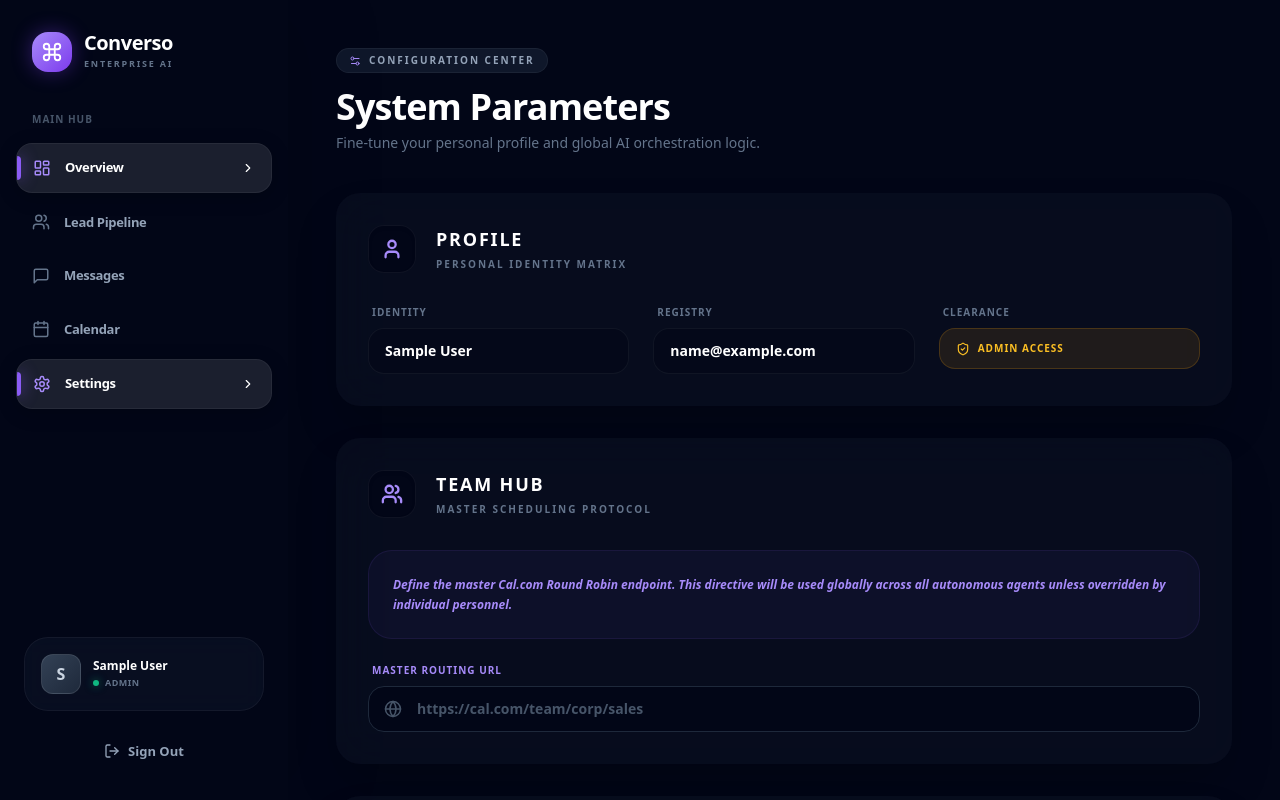
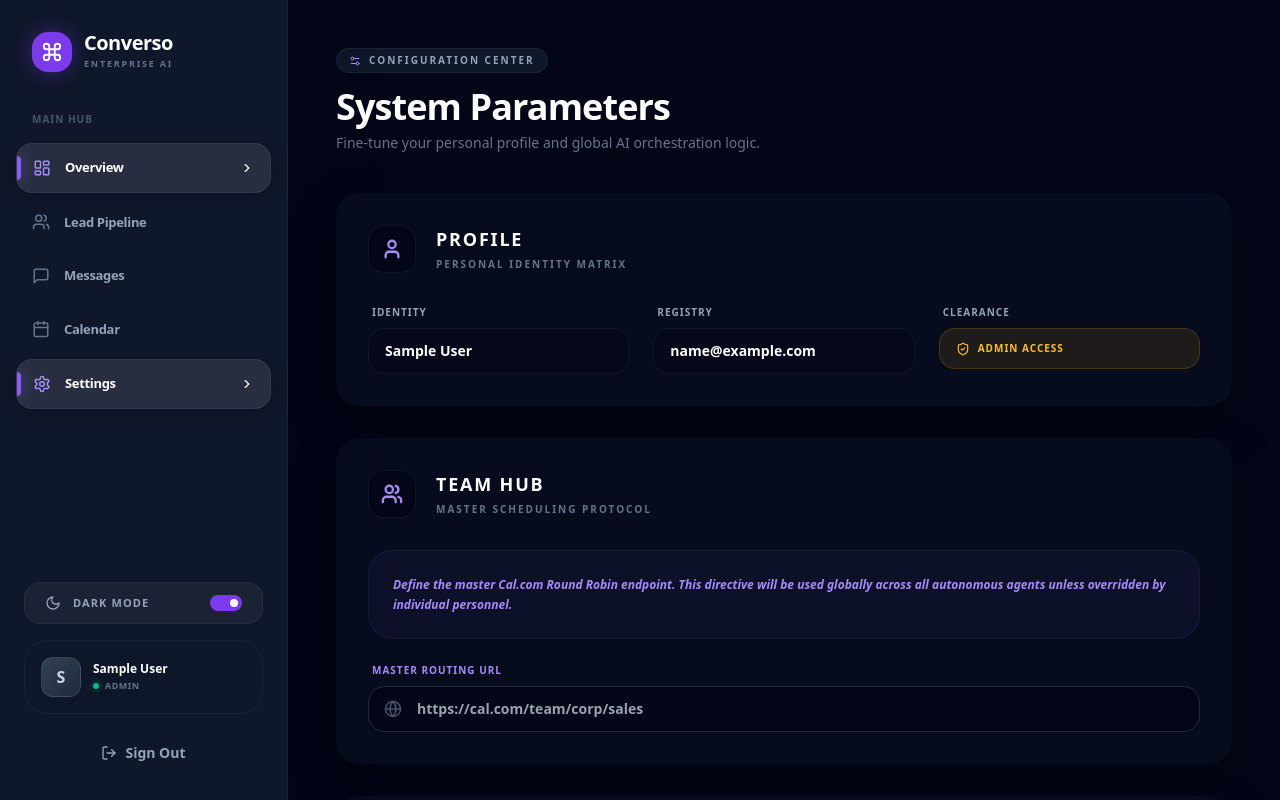
Before and after one commit to vselvaraj6/converso, a Next.js app in the folder frontend/: page /dashboard/settings in a window 1280 px wide. Shown: the top 800 px of the page. Built offline with nearby package versions, Linux system fonts and the light colour scheme; no server answers; sample sign-in values are in the browser's storage.

Commit message:
feat: implement dual-mode theme system with sliding toggle, global persistence, and soft-slate light mode

```diff
--- a/frontend/app/dashboard/layout.tsx
+++ b/frontend/app/dashboard/layout.tsx
@@ -4,25 +4,30 @@ import { useRouter, usePathname } from 'next/navigation'
 import { getStoredUser } from '@/lib/api'
 import Sidebar from '@/components/Sidebar'
 import { Menu, X, Command } from 'lucide-react'
+import { useTheme } from '@/components/ThemeProvider'
+import clsx from 'clsx'
 
 export default function DashboardLayout({ children }: { children: React.ReactNode }) {
   const router = useRouter()
   const pathname = usePathname()
+  const { theme } = useTheme()
   const [isSidebarOpen, setIsSidebarOpen] = useState(false)
 
   useEffect(() => {
     if (!getStoredUser()) router.replace('/login')
   }, [router])
 
-  // Close sidebar on navigation
   useEffect(() => {
     setIsSidebarOpen(false)
   }, [pathname])
 
   return (
-    <div className="flex flex-col md:flex-row min-h-screen bg-slate-950 text-slate-200">
+    <div className={clsx(
+      "flex flex-col md:flex-row min-h-screen transition-colors duration-300",
+      theme === 'dark' ? "bg-slate-950 text-slate-200" : "bg-[#f8fafc] text-slate-900"
+    )}>
       {/* Mobile Header */}
-      <header className="flex md:hidden items-center justify-between px-6 h-16 bg-slate-900/50 backdrop-blur-xl border-b border-white/5 sticky top-0 z-30">
+      <header className="flex md:hidden items-center justify-between px-6 h-16 bg-[#0f172a] border-b border-white/5 sticky top-0 z-30">
         <div className="flex items-center gap-2">
           <div className="w-8 h-8 rounded-lg bg-brand-600 flex items-center justify-center shadow-lg shadow-brand-500/20">
             <Command size={18} className="text-white" />
@@ -47,7 +52,7 @@ export default function DashboardLayout({ children }: { children: React.ReactNod
 
       {/* Sidebar */}
       <div className={`
-        fixed inset-y-0 left-0 z-50 w-72 transform transition-transform duration-500 ease-in-out bg-slate-950 md:relative md:translate-x-0 md:z-auto
+        fixed inset-y-0 left-0 z-50 transform transition-transform duration-500 ease-in-out md:relative md:translate-x-0 md:z-auto
         ${isSidebarOpen ? 'translate-x-0' : '-translate-x-full'}
       `}>
         <Sidebar />
--- a/frontend/app/globals.css
+++ b/frontend/app/globals.css
@@ -3,6 +3,7 @@
 @tailwind utilities;
 
 :root {
+  /* Default: Light Mode */
   --brand-50: #f5f3ff;
   --brand-100: #ede9fe;
   --brand-200: #ddd6fe;
@@ -13,94 +14,95 @@
   --brand-700: #6d28d9;
   --brand-800: #5b21b6;
   --brand-900: #4c1d95;
-  --background: #020617; /* Obsidian background */
+
+  --background: #f8fafc;
+  --foreground: #0f172a;
+  --card-bg: rgba(255, 255, 255, 0.8);
+  --card-border: rgba(241, 245, 249, 1);
+  --input-bg: #ffffff;
+  --input-border: #e2e8f0;
+  --sidebar-bg: #0f172a; /* Keep sidebar dark always for premium feel */
+  --text-muted: #64748b;
+  --glass-effect: blur(16px);
+}
+
+[data-theme='dark'] {
+  --background: #020617;
   --foreground: #f8fafc;
+  --card-bg: rgba(15, 23, 42, 0.6);
+  --card-border: rgba(30, 41, 59, 0.5);
+  --input-bg: rgba(2, 6, 23, 0.5);
+  --input-border: rgba(30, 41, 59, 1);
+  --text-muted: #94a3b8;
 }
 
 @layer base {
   body {
-    @apply bg-slate-950 text-slate-200 antialiased selection:bg-brand-500/30 selection:text-white;
-    background-image:
-      radial-gradient(at 0% 0%, hsla(253,16%,7%,1) 0, transparent 50%),
-      radial-gradient(at 50% 0%, hsla(225,39%,10%,1) 0, transparent 50%),
-      radial-gradient(at 100% 0%, hsla(339,49%,10%,1) 0, transparent 50%);
+    @apply antialiased transition-colors duration-300;
+    background-color: var(--background);
+    color: var(--foreground);
     min-height: 100vh;
   }
 }
 
 @layer components {
-  .glass-card {
-    @apply bg-slate-900/40 backdrop-blur-2xl border border-white/5 shadow-[0_8px_32px_0_rgba(0,0,0,0.3)];
+  .card {
+    @apply rounded-[24px] border transition-all duration-300 backdrop-blur-xl;
+    background-color: var(--card-bg);
+    border-color: var(--card-border);
+    box-shadow: 0 20px 50px rgba(0, 0, 0, 0.05);
   }
 
-  .premium-shadow {
-    @apply shadow-[0_20px_50px_rgba(0,0,0,0.3)];
-  }
-
-  .card {
-    @apply bg-slate-900/50 rounded-[24px] border border-slate-800/50 premium-shadow transition-all duration-300 backdrop-blur-xl;
-  }
-
-  .card-hover {
-    @apply hover:shadow-[0_20px_60px_-15px_rgba(0,0,0,0.5)] hover:-translate-y-1 hover:border-slate-700/50 active:scale-[0.99];
+  [data-theme='dark'] .card {
+    box-shadow: 0 20px 50px rgba(0, 0, 0, 0.3);
   }
 
   .btn-primary {
     @apply bg-brand-600 text-white px-6 py-3 rounded-2xl font-bold flex items-center justify-center gap-2
-           transition-all duration-300 hover:bg-brand-500 hover:shadow-[0_0_20px_rgba(139,92,246,0.4)]
-           active:scale-95 disabled:opacity-50 disabled:pointer-events-none;
+           transition-all duration-300 hover:bg-brand-500 hover:shadow-lg active:scale-95
+           disabled:opacity-50 disabled:pointer-events-none;
   }
 
   .btn-secondary {
-    @apply bg-slate-800/50 text-slate-300 border border-slate-700/50 px-6 py-3 rounded-2xl font-bold flex items-center justify-center gap-2
-           transition-all duration-300 hover:bg-slate-800 hover:border-slate-600 hover:text-white
-           active:scale-95 disabled:opacity-50;
+    @apply px-6 py-3 rounded-2xl font-bold flex items-center justify-center gap-2
+           transition-all duration-300 active:scale-95 disabled:opacity-50 border;
+    background-color: var(--input-bg);
+    border-color: var(--input-border);
+    color: var(--foreground);
+  }
+
+  .btn-secondary:hover {
+    @apply bg-slate-50 border-brand-300 text-brand-700;
+  }
+
+  [data-theme='dark'] .btn-secondary:hover {
+    @apply bg-slate-800 border-slate-600 text-white;
   }
 
   .input {
-    @apply w-full bg-slate-950/50 border border-slate-800 rounded-2xl px-4 py-3 text-sm font-semibold text-white
-           transition-all duration-200 focus:bg-slate-900 focus:border-brand-500 focus:ring-4 focus:ring-brand-500/10 outline-none placeholder:text-slate-600;
+    @apply w-full rounded-2xl px-4 py-3 text-sm font-semibold transition-all duration-200
+           focus:border-brand-500 focus:ring-4 focus:ring-brand-500/10 outline-none border;
+    background-color: var(--input-bg);
+    border-color: var(--input-border);
+    color: var(--foreground);
   }
 
   .badge {
     @apply px-3 py-1 rounded-full text-[10px] font-black uppercase tracking-wider border;
   }
 
-  .nav-item-active {
-    @apply bg-white/10 text-white shadow-xl shadow-black/20;
-  }
-
-  .table-header {
-    @apply text-left text-slate-500 text-[10px] uppercase tracking-wider bg-slate-900/30 border-b border-slate-800 font-bold;
-  }
-
   .label-text {
-    @apply block text-[10px] font-black text-slate-500 uppercase tracking-widest mb-2 ml-1;
+    @apply block text-[10px] font-black uppercase tracking-widest mb-2 ml-1;
+    color: var(--text-muted);
   }
 }
 
-/* Custom Scrollbar for Obsidian Theme */
-::-webkit-scrollbar {
-  width: 8px;
+/* Scrollbar overrides */
+::-webkit-scrollbar { width: 8px; }
+::-webkit-scrollbar-track { background: transparent; }
+::-webkit-scrollbar-thumb {
+  @apply bg-slate-200 rounded-full hover:bg-slate-300 transition-colors;
 }
-::-webkit-scrollbar-track {
-  @apply bg-slate-950;
+[data-theme='dark'] ::-webkit-scrollbar-thumb {
+  @apply bg-slate-800 hover:bg-slate-700;
 }
-::-webkit-scrollbar-thumb {
-  @apply bg-slate-800 rounded-full hover:bg-slate-700 transition-colors;
-}
-
-@keyframes float {
-  0% { transform: translateY(0px); }
-  50% { transform: translateY(-10px); }
-  100% { transform: translateY(0px); }
-}
-
-.animate-float {
-  animation: float 6s ease-in-out infinite;
-}
-
-/* Glow effects */
-.glow-brand {
-  box-shadow: 0 0 20px rgba(124, 58, 237, 0.15);
-}
--- a/frontend/app/layout.tsx
+++ b/frontend/app/layout.tsx
@@ -1,5 +1,6 @@
 import type { Metadata, Viewport } from 'next'
 import './globals.css'
+import { ThemeProvider } from '@/components/ThemeProvider'
 
 export const metadata: Metadata = {
   title: 'Converso',
@@ -15,8 +16,12 @@ export const viewport: Viewport = {
 
 export default function RootLayout({ children }: { children: React.ReactNode }) {
   return (
-    <html lang="en">
-      <body>{children}</body>
+    <html lang="en" data-theme="dark">
+      <body>
+        <ThemeProvider>
+          {children}
+        </ThemeProvider>
+      </body>
     </html>
   )
 }
--- a/frontend/components/Sidebar.tsx
+++ b/frontend/components/Sidebar.tsx
@@ -12,15 +12,18 @@ import {
   ChevronRight,
   ShieldCheck,
   Command,
-  Sparkles
+  Sun,
+  Moon
 } from 'lucide-react'
 import clsx from 'clsx'
 import { useEffect, useState } from 'react'
+import { useTheme } from './ThemeProvider'
 
 export default function Sidebar() {
   const pathname = usePathname()
   const router = useRouter()
   const [user, setUser] = useState<any>(null)
+  const { theme, toggleTheme } = useTheme()
 
   useEffect(() => {
     setUser(getStoredUser())
@@ -44,16 +47,18 @@ export default function Sidebar() {
   }
 
   return (
-    <aside className="w-72 bg-slate-950 text-white flex flex-col h-screen sticky top-0 z-50 shadow-[20px_0_80px_rgba(0,0,0,0.1)]">
+    <aside className="w-72 bg-[#0f172a] text-white flex flex-col h-screen sticky top-0 z-50 shadow-[20px_0_80px_rgba(0,0,0,0.1)] border-r border-white/5">
       {/* Brand Header */}
       <div className="p-8 pb-10">
-        <Link href="/dashboard" className="flex items-center gap-3 group">
-          <div className="w-10 h-10 rounded-2xl bg-gradient-to-br from-brand-400 to-brand-600 flex items-center justify-center shadow-[0_0_20px_rgba(124,58,237,0.4)] transition-all duration-500 group-hover:rotate-[10deg] group-hover:scale-110">
-            <Command size={22} className="text-white" />
-          </div>
-          <div className="flex flex-col">
-            <span className="font-black text-xl tracking-tight leading-none group-hover:text-brand-400 transition-colors">Converso</span>
-            <span className="text-[9px] font-black tracking-[0.2em] uppercase text-slate-500 mt-1">Enterprise AI</span>
+        <Link href="/dashboard" className="flex items-center justify-between group">
+          <div className="flex items-center gap-3">
+            <div className="w-10 h-10 rounded-2xl bg-brand-600 flex items-center justify-center shadow-[0_0_20px_rgba(124,58,237,0.4)] transition-all duration-500 group-hover:rotate-[10deg] group-hover:scale-110">
+              <Command size={22} className="text-white" />
+            </div>
+            <div className="flex flex-col">
+              <span className="font-black text-xl tracking-tight leading-none group-hover:text-brand-400 transition-colors text-white">Converso</span>
+              <span className="text-[9px] font-black tracking-[0.2em] uppercase text-slate-500 mt-1">Enterprise AI</span>
+            </div>
           </div>
         </Link>
       </div>
@@ -95,9 +100,28 @@ export default function Sidebar() {
         })}
       </nav>
 
-      {/* Footer Profile */}
-      <div className="p-6 mt-auto">
-        <div className="bg-slate-900/50 backdrop-blur-md rounded-3xl border border-white/5 p-4 mb-4 group hover:bg-slate-900 transition-colors duration-300">
+      {/* Footer Profile & Theme Toggle */}
+      <div className="p-6 mt-auto space-y-4">
+        <button
+          onClick={toggleTheme}
+          className="w-full flex items-center justify-between px-5 py-3 rounded-2xl bg-white/5 border border-white/5 text-slate-400 hover:text-white hover:bg-white/10 transition-all duration-300 group"
+        >
+          <div className="flex items-center gap-3">
+            {theme === 'dark' ? <Moon size={16} /> : <Sun size={16} />}
+            <span className="text-[11px] font-black uppercase tracking-widest">{theme === 'dark' ? 'Dark Mode' : 'Light Mode'}</span>
+          </div>
+          <div className={clsx(
+            "w-8 h-4 rounded-full relative transition-colors duration-500",
+            theme === 'dark' ? "bg-brand-600" : "bg-slate-700"
+          )}>
+            <div className={clsx(
+              "absolute top-1 w-2 h-2 rounded-full bg-white transition-all duration-300",
+              theme === 'dark' ? "left-5" : "left-1"
+            )} />
+          </div>
+        </button>
+
+        <div className="bg-slate-900/50 backdrop-blur-md rounded-3xl border border-white/5 p-4 group hover:bg-slate-900 transition-colors duration-300">
           <div className="flex items-center gap-3">
             <div className="w-10 h-10 rounded-xl bg-gradient-to-br from-slate-700 to-slate-800 flex items-center justify-center text-slate-300 font-bold border border-white/10 group-hover:scale-105 transition-transform">
               {user?.name?.charAt(0) || 'U'}
@@ -114,7 +138,7 @@ export default function Sidebar() {
 
         <button
           onClick={handleLogout}
-          className="w-full flex items-center justify-center gap-2 px-4 py-3.5 rounded-2xl text-[13px] font-bold text-slate-400 hover:text-red-400 hover:bg-red-500/5 border border-transparent hover:border-red-500/20 transition-all duration-300"
+          className="w-full flex items-center justify-center gap-2 px-4 py-3 rounded-xl text-sm font-bold text-slate-400 hover:text-red-400 hover:bg-red-500/5 border border-transparent hover:border-red-500/20 transition-all duration-300"
         >
           <LogOut size={16} />
           Sign Out
--- /dev/null
+++ b/frontend/components/ThemeProvider.tsx
@@ -0,0 +1,44 @@
+'use client'
+import React, { createContext, useContext, useEffect, useState } from 'react'
+
+type Theme = 'light' | 'dark'
+
+interface ThemeContextType {
+  theme: Theme
+  toggleTheme: () => void
+}
+
+const ThemeContext = createContext<ThemeContextType | undefined>(undefined)
+
+export function ThemeProvider({ children }: { children: React.ReactNode }) {
+  const [theme, setTheme] = useState<Theme>('dark')
+
+  useEffect(() => {
+    const saved = localStorage.getItem('theme') as Theme
+    if (saved) {
+      setTheme(saved)
+      document.documentElement.setAttribute('data-theme', saved)
+    } else {
+      document.documentElement.setAttribute('data-theme', 'dark')
+    }
+  }, [])
+
+  const toggleTheme = () => {
+    const next = theme === 'light' ? 'dark' : 'light'
+    setTheme(next)
+    localStorage.setItem('theme', next)
+    document.documentElement.setAttribute('data-theme', next)
+  }
+
+  return (
+    <ThemeContext.Provider value={{ theme, toggleTheme }}>
+      {children}
+    </ThemeContext.Provider>
+  )
+}
+
+export function useTheme() {
+  const context = useContext(ThemeContext)
+  if (!context) throw new Error('useTheme must be used within a ThemeProvider')
+  return context
+}
```
